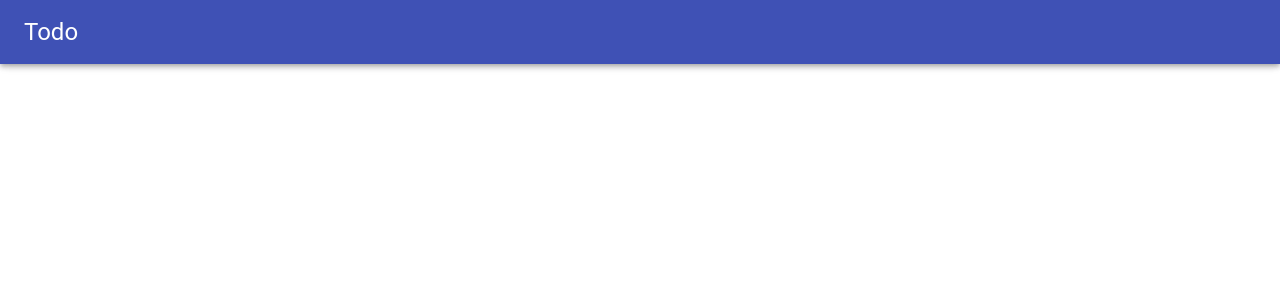
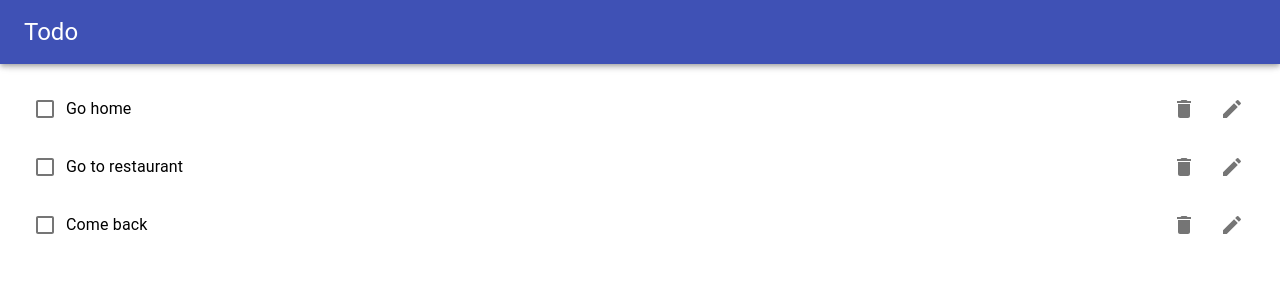
Before and after one commit to rafiurrafi/react-bootcamp, a React (Create React App) app: page / in a window 1280 px wide. Shown: the top 300 px of the page. Built offline with nearby package versions, Linux system fonts and the light colour scheme.

Commit message:
Added single todo

```diff
--- /dev/null
+++ b/src/TodoList.jsx
@@ -0,0 +1,30 @@
+import React from "react";
+import {
+  Checkbox,
+  IconButton,
+  ListItem,
+  ListItemSecondaryAction,
+  ListItemText,
+} from "@material-ui/core";
+import DeleteIcon from "@material-ui/icons/Delete";
+import EditIcon from "@material-ui/icons/Edit";
+
+const TodoList = (props) => {
+  const { todo } = props;
+  return (
+    <ListItem>
+      <Checkbox checked={false} />
+      <ListItemText>{todo.task}</ListItemText>
+      <ListItemSecondaryAction>
+        <IconButton>
+          <DeleteIcon />
+        </IconButton>
+        <IconButton>
+          <EditIcon />
+        </IconButton>
+      </ListItemSecondaryAction>
+    </ListItem>
+  );
+};
+
+export default TodoList;
--- a/src/todoApp.jsx
+++ b/src/todoApp.jsx
@@ -1,15 +1,19 @@
 import React from "react";
 import Navbar from "./components/navbar";
 import uuid from "uuid/v4";
+import { useState } from "react";
+import Todos from "./todos";
 const TodoApp = (props) => {
   const defaultTodos = [
     { _id: uuid, task: "Go home", completed: false },
     { _id: uuid, task: "Go to restaurant", completed: false },
     { _id: uuid, task: "Come  back", completed: false },
   ];
+  const [todos, setTodos] = useState(defaultTodos);
   return (
     <div>
       <Navbar />
+      <Todos todos={todos} />
     </div>
   );
 };
--- /dev/null
+++ b/src/todos.jsx
@@ -0,0 +1,16 @@
+import { List } from "@material-ui/core";
+import React from "react";
+import TodoList from "./TodoList";
+
+const Todos = (props) => {
+  const { todos } = props;
+  return (
+    <List>
+      {todos.map((todo) => (
+        <TodoList todo={todo} />
+      ))}
+    </List>
+  );
+};
+
+export default Todos;
```
